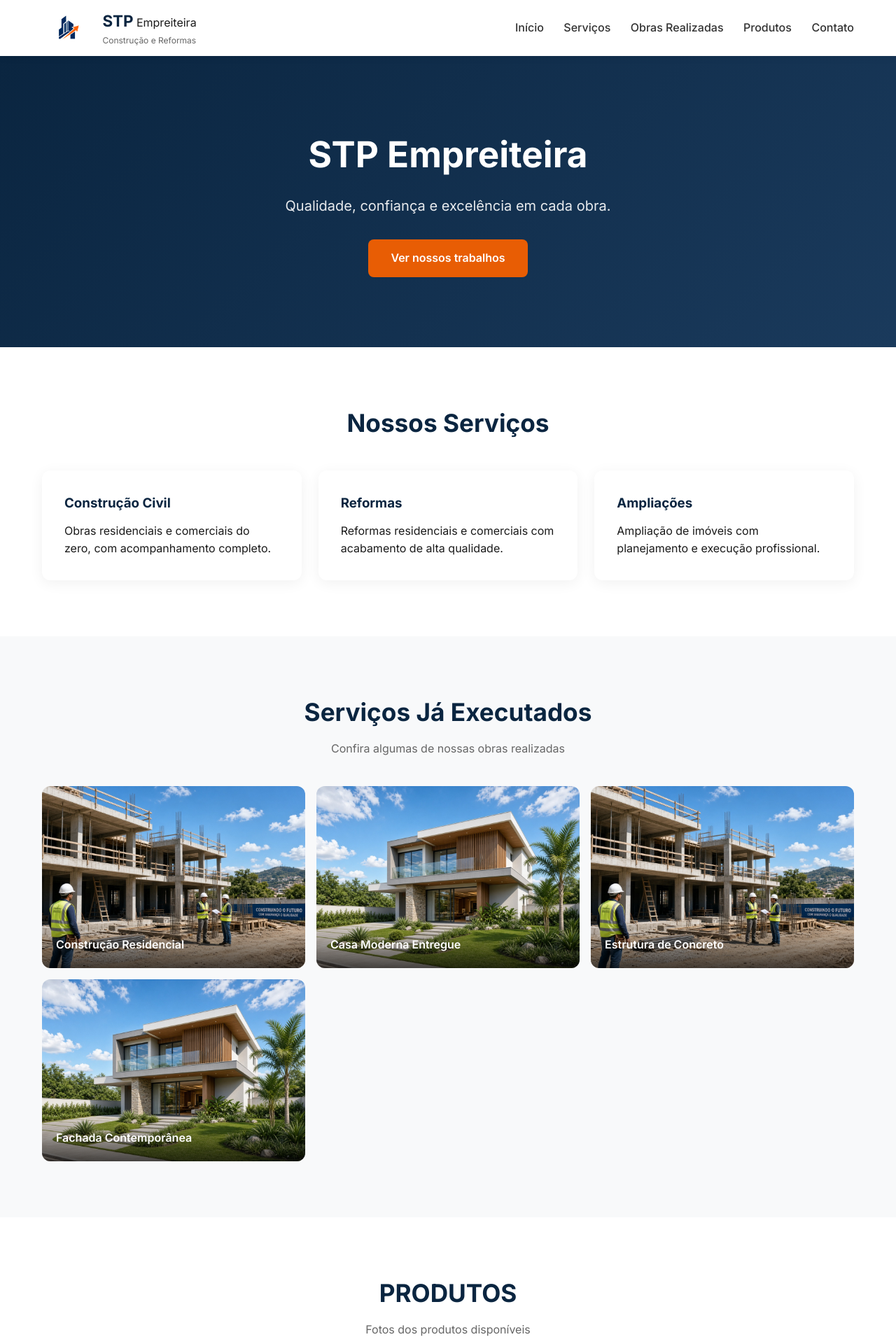
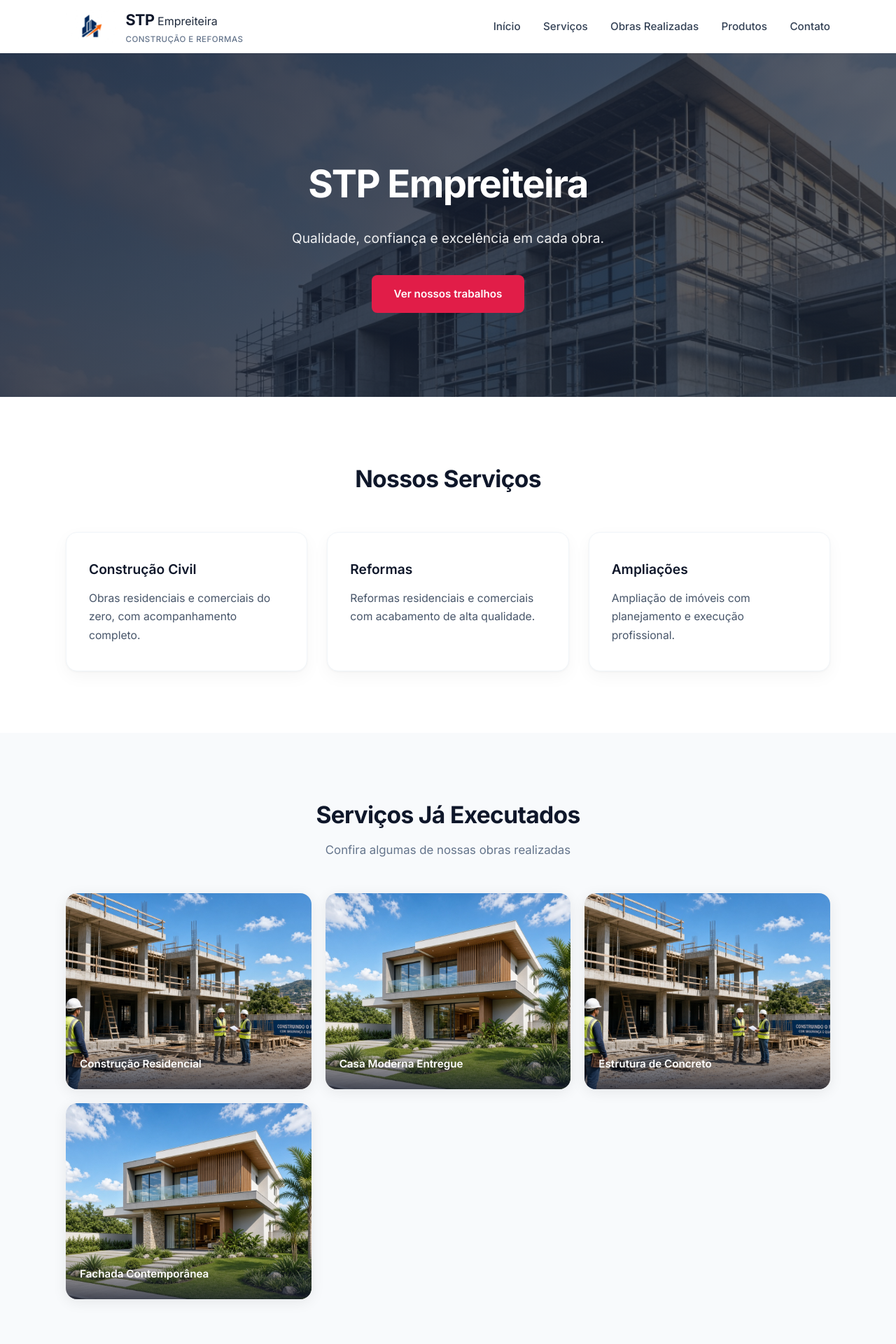
Before and after one commit to coringa187gmailcom-collab/stp-empreiteira, a Flask app: page / in a window 1280 px wide. Shown: the top 1920 px of the page at 70% size. Run offline with Flask 3, Linux system fonts and the light colour scheme.

Commit message:
Design profissional com fundo de obra

```diff
--- a/static/css/style.css
+++ b/static/css/style.css
@@ -1,82 +1,72 @@
 * { margin: 0; padding: 0; box-sizing: border-box; }
-body { font-family: 'Inter', sans-serif; color: #1a1a1a; line-height: 1.6; }
-.container { max-width: 1200px; margin: 0 auto; padding: 0 20px; }
+body { font-family: 'Inter', -apple-system, BlinkMacSystemFont, sans-serif; color: #1e293b; line-height: 1.7; background: #fff; }
+.container { max-width: 1140px; margin: 0 auto; padding: 0 24px; }
 
-.header { background: #fff; box-shadow: 0 2px 10px rgba(0,0,0,0.08); position: sticky; top: 0; z-index: 100; }
-.header .container { display: flex; justify-content: space-between; align-items: center; height: 80px; }
-.logo { display: flex; align-items: center; gap: 12px; }
-.logo img { height: 50px; width: auto; border-radius: 8px; }
-.logo strong { font-size: 1.4rem; color: #0a2540; }
-.logo small { display: block; font-size: 0.75rem; color: #666; }
-nav a { margin-left: 24px; text-decoration: none; color: #333; font-weight: 500; }
-nav a:hover { color: #e85d04; }
+/* Header */
+.header { background: rgba(255,255,255,0.97); backdrop-filter: blur(10px); box-shadow: 0 1px 3px rgba(0,0,0,0.06); position: sticky; top: 0; z-index: 100; }
+.header .container { display: flex; justify-content: space-between; align-items: center; height: 76px; }
+.logo { display: flex; align-items: center; gap: 14px; }
+.logo img { height: 48px; width: auto; border-radius: 6px; }
+.logo strong { font-size: 1.35rem; color: #0f172a; letter-spacing: -0.02em; }
+.logo small { display: block; font-size: 0.72rem; color: #64748b; font-weight: 500; letter-spacing: 0.04em; text-transform: uppercase; }
+nav a { margin-left: 28px; text-decoration: none; color: #334155; font-weight: 500; font-size: 0.95rem; transition: color 0.2s; }
+nav a:hover { color: #e11d48; }
 
-.hero { background: linear-gradient(135deg, #0a2540 0%, #1a3a5c 100%); color: white; padding: 100px 0; text-align: center; }
-.hero h1 { font-size: 3.2rem; margin-bottom: 16px; }
-.hero p { font-size: 1.25rem; margin-bottom: 32px; opacity: 0.9; }
-.btn { display: inline-block; background: #e85d04; color: white; padding: 14px 32px; border-radius: 8px; text-decoration: none; font-weight: 600; transition: 0.2s; }
-.btn:hover { background: #d14f00; }
-.btn-whatsapp { background: #25d366; }
-.btn-whatsapp:hover { background: #1ebe57; }
+/* Hero */
+.hero {
+  background: linear-gradient(135deg, rgba(15,23,42,0.82) 0%, rgba(30,41,59,0.7) 100%), url('/static/images/hero-bg.jpg') center/cover no-repeat;
+  color: white;
+  padding: 140px 0 120px;
+  text-align: center;
+}
+.hero h1 { font-size: 3.4rem; font-weight: 700; margin-bottom: 16px; letter-spacing: -0.03em; }
+.hero p { font-size: 1.2rem; margin-bottom: 36px; opacity: 0.92; max-width: 540px; margin-left: auto; margin-right: auto; }
+.btn { display: inline-block; background: #e11d48; color: white; padding: 14px 32px; border-radius: 8px; text-decoration: none; font-weight: 600; font-size: 0.95rem; transition: all 0.2s; }
+.btn:hover { background: #be123c; transform: translateY(-1px); }
+.btn-whatsapp { background: #22c55e; }
+.btn-whatsapp:hover { background: #16a34a; }
 
-.section { padding: 80px 0; }
-.bg-light { background: #f8f9fa; }
-.bg-dark { background: #0a2540; color: white; }
-h2 { font-size: 2.2rem; text-align: center; margin-bottom: 12px; color: #0a2540; }
+/* Sections */
+.section { padding: 88px 0; }
+.bg-light { background: #f8fafc; }
+.bg-dark { background: #0f172a; color: white; }
+h2 { font-size: 2.1rem; font-weight: 700; text-align: center; margin-bottom: 8px; color: #0f172a; letter-spacing: -0.02em; }
 .bg-dark h2 { color: white; }
-.subtitle { text-align: center; color: #666; margin-bottom: 40px; }
+.subtitle { text-align: center; color: #64748b; margin-bottom: 48px; font-size: 1.05rem; }
 
-.grid { display: grid; grid-template-columns: repeat(auto-fit, minmax(280px, 1fr)); gap: 24px; margin-top: 40px; }
-.card { background: white; padding: 32px; border-radius: 12px; box-shadow: 0 4px 20px rgba(0,0,0,0.06); }
-.card h3 { margin-bottom: 12px; color: #0a2540; }
+/* Cards */
+.grid { display: grid; grid-template-columns: repeat(auto-fit, minmax(300px, 1fr)); gap: 28px; margin-top: 48px; }
+.card { background: white; padding: 36px 32px; border-radius: 16px; box-shadow: 0 1px 3px rgba(0,0,0,0.04), 0 8px 24px rgba(0,0,0,0.04); border: 1px solid #f1f5f9; transition: transform 0.2s, box-shadow 0.2s; }
+.card:hover { transform: translateY(-4px); box-shadow: 0 12px 40px rgba(0,0,0,0.08); }
+.card h3 { margin-bottom: 12px; color: #0f172a; font-size: 1.2rem; font-weight: 600; }
+.card p { color: #475569; font-size: 0.98rem; }
 
-.gallery { display: grid; grid-template-columns: repeat(auto-fit, minmax(280px, 1fr)); gap: 16px; }
-.gallery-item { position: relative; border-radius: 12px; overflow: hidden; height: 260px; }
-.gallery-item img { width: 100%; height: 100%; object-fit: cover; transition: 0.3s; }
-.gallery-item:hover img { transform: scale(1.05); }
-.overlay { position: absolute; bottom: 0; left: 0; right: 0; background: linear-gradient(transparent, rgba(0,0,0,0.7)); color: white; padding: 20px; font-weight: 600; }
+/* Gallery */
+.gallery { display: grid; grid-template-columns: repeat(auto-fit, minmax(280px, 1fr)); gap: 20px; }
+.gallery-item { position: relative; border-radius: 16px; overflow: hidden; height: 280px; box-shadow: 0 4px 20px rgba(0,0,0,0.08); }
+.gallery-item img { width: 100%; height: 100%; object-fit: cover; transition: transform 0.4s; }
+.gallery-item:hover img { transform: scale(1.06); }
+.overlay { position: absolute; bottom: 0; left: 0; right: 0; background: linear-gradient(transparent, rgba(15,23,42,0.75)); color: white; padding: 24px 20px; font-weight: 600; font-size: 0.95rem; }
 
-.videos { display: grid; grid-template-columns: repeat(auto-fit, minmax(320px, 1fr)); gap: 24px; }
-.video-card { background: white; border-radius: 12px; overflow: hidden; box-shadow: 0 4px 20px rgba(0,0,0,0.06); }
-.video-placeholder { background: #e9ecef; height: 200px; display: flex; flex-direction: column; align-items: center; justify-content: center; color: #666; }
-.video-card h3 { padding: 16px; font-size: 1.1rem; }
+.gallery-item.placeholder { background: #f1f5f9; display: flex; align-items: center; justify-content: center; border: 2px dashed #cbd5e1; }
+.gallery-item.placeholder .overlay { position: static; background: none; color: #94a3b8; text-align: center; }
 
-.contact-info { text-align: center; margin: 24px 0; }
-.contact-info p { margin: 8px 0; }
+/* Contact */
+.contact-info { text-align: center; margin: 32px 0; }
+.contact-info p { margin: 8px 0; font-size: 1.05rem; }
+.bg-dark .contact-info p { color: #cbd5e1; }
 
-footer { background: #061525; color: #aaa; text-align: center; padding: 24px; font-size: 0.9rem; }
+/* Products niches */
+.produtos-nichos { display: flex; flex-direction: column; gap: 56px; margin-top: 40px; }
+.nicho h3 { font-size: 1.5rem; margin-bottom: 8px; color: #0f172a; font-weight: 700; }
+.nicho h3::after { content: ''; display: block; width: 48px; height: 3px; background: #e11d48; margin-top: 8px; }
+.nicho-desc { color: #64748b; margin-bottom: 20px; }
+
+footer { background: #0f172a; color: #94a3b8; text-align: center; padding: 28px; font-size: 0.88rem; }
 
 @media (max-width: 768px) {
+  .hero { padding: 100px 0 80px; }
   .hero h1 { font-size: 2.2rem; }
-  nav { display: none; }
-  .header .container { height: 70px; }
+  nav a { margin-left: 16px; font-size: 0.9rem; }
+  .section { padding: 64px 0; }
 }
-
-.produtos-nichos {
-  display: flex;
-  flex-direction: column;
-  gap: 40px;
-  margin-top: 30px;
-}
-.nicho h3 {
-  font-size: 1.4rem;
-  margin-bottom: 16px;
-  color: #1e3a5f;
-  border-bottom: 2px solid #e11d48;
-  display: inline-block;
-  padding-bottom: 4px;
-}
-.gallery-item.placeholder {
-  background: #f1f5f9;
-  display: flex;
-  align-items: center;
-  justify-content: center;
-  min-height: 200px;
-  border: 2px dashed #cbd5e1;
-}
-
-.nicho-desc {
-  color: #64748b;
-  margin-bottom: 16px;
-  font-size: 0.95rem;
-}
```
Also changed, not shown: static/images/hero-bg.jpg (added).
